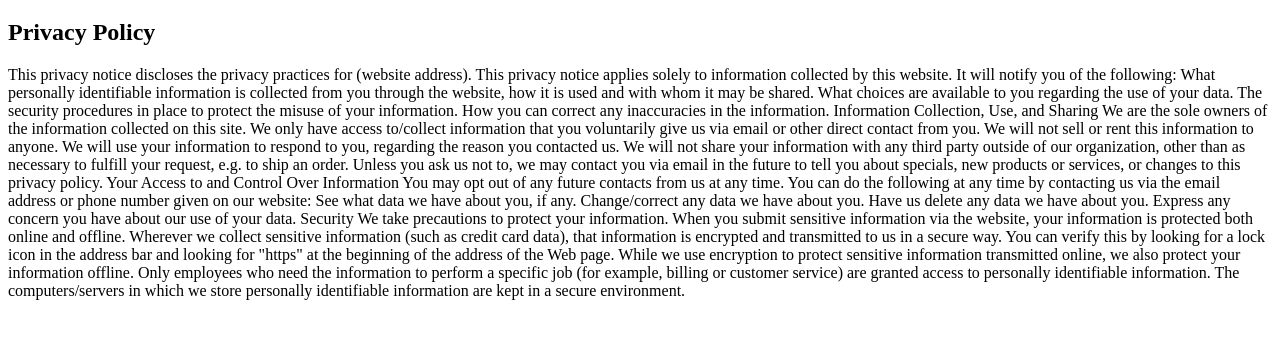
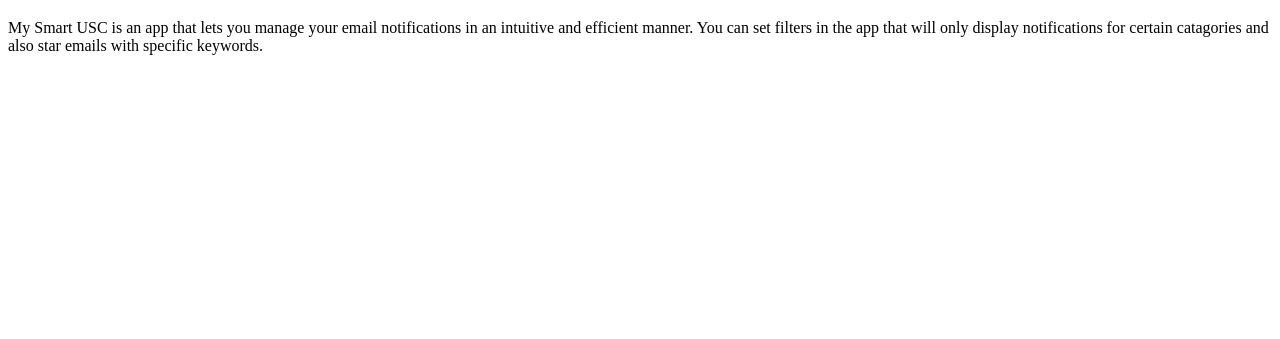
Before and after one commit to spenceralbrecht/spenceralbrecht.github.io, a plain HTML site: page index.html in a window 1280 px wide. Shown: the part 61-400 px from the top of the page. Drawn offline with Linux system fonts and the light colour scheme.

Commit message:
Split home page and privacy page

```diff
--- a/index.html
+++ b/index.html
@@ -7,33 +7,8 @@
 <body>
 
 <h1>My Smart USC</h1>
-<h2>Privacy Policy</h2>
-<p>This privacy notice discloses the privacy practices for (website address). This privacy notice applies solely to information collected by this website. It will notify you of the following:
-
-    What personally identifiable information is collected from you through the website, how it is used and with whom it may be shared.
-    What choices are available to you regarding the use of your data.
-    The security procedures in place to protect the misuse of your information.
-    How you can correct any inaccuracies in the information.
-    Information Collection, Use, and Sharing
-    We are the sole owners of the information collected on this site. We only have access to/collect information that you voluntarily give us via email or other direct contact from you. We will not sell or rent this information to anyone.
-
-    We will use your information to respond to you, regarding the reason you contacted us. We will not share your information with any third party outside of our organization, other than as necessary to fulfill your request, e.g. to ship an order.
-
-    Unless you ask us not to, we may contact you via email in the future to tell you about specials, new products or services, or changes to this privacy policy.
-
-    Your Access to and Control Over Information
-    You may opt out of any future contacts from us at any time. You can do the following at any time by contacting us via the email address or phone number given on our website:
-
-    See what data we have about you, if any.
-    Change/correct any data we have about you.
-    Have us delete any data we have about you.
-    Express any concern you have about our use of your data.
-    Security
-    We take precautions to protect your information. When you submit sensitive information via the website, your information is protected both online and offline.
-
-    Wherever we collect sensitive information (such as credit card data), that information is encrypted and transmitted to us in a secure way. You can verify this by looking for a lock icon in the address bar and looking for "https" at the beginning of the address of the Web page.
-
-    While we use encryption to protect sensitive information transmitted online, we also protect your information offline. Only employees who need the information to perform a specific job (for example, billing or customer service) are granted access to personally identifiable information. The computers/servers in which we store personally identifiable information are kept in a secure environment.</p>
-
+<p>My Smart USC is an app that lets you manage your email notifications in an intuitive and efficient manner. You can set filters in the app that will only
+    display notifications for certain catagories and also star emails with specific keywords.
+</p>
 </body>
 </html>
```
Also changed, not shown: privacy.html (added, +38 -0 lines).
